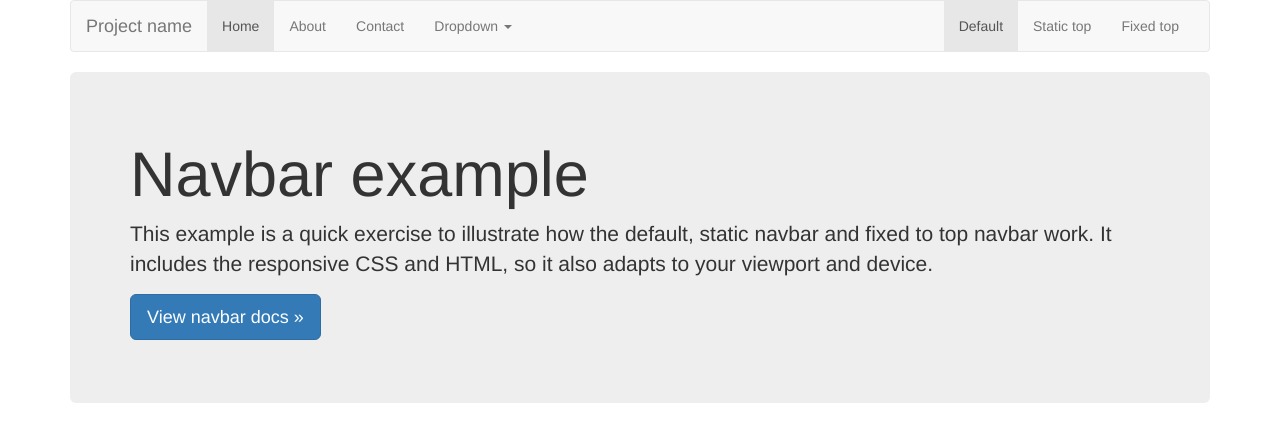
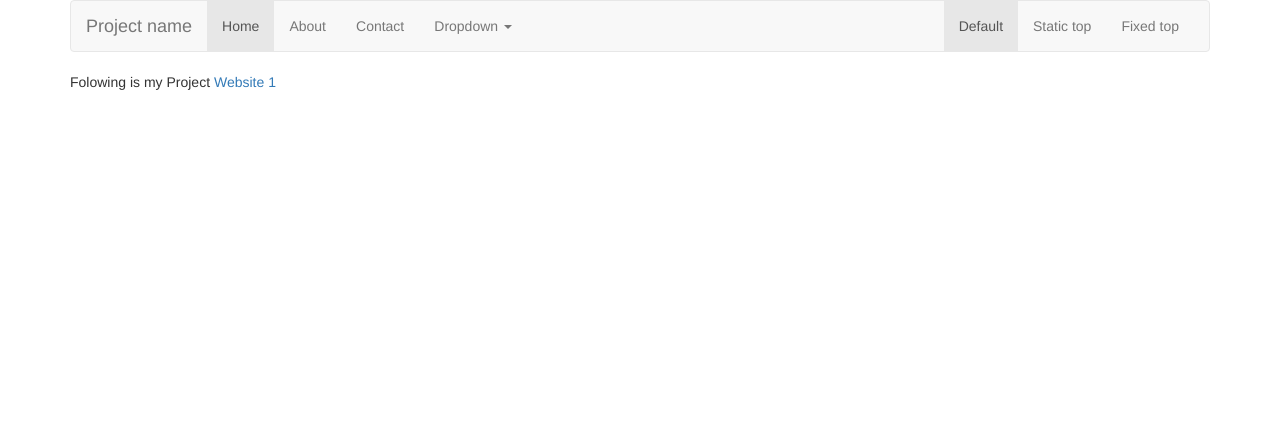
Before and after one commit to sibichanantony/sibichanantony.github.io, a plain HTML site: page index.html in a window 1280 px wide. Drawn offline with nearby package versions, Linux system fonts and the light colour scheme.

Commit message:
index modified

```diff
--- a/index.html
+++ b/index.html
@@ -55,13 +55,9 @@
       </nav>
 
       <!-- Main component for a primary marketing message or call to action -->
-      <div class="jumbotron">
-        <h1>Navbar example</h1>
-        <p>This example is a quick exercise to illustrate how the default, static navbar and fixed to top navbar work. It includes the responsive CSS and HTML, so it also adapts to your viewport and device.</p>
-        <p>
-          <a class="btn btn-lg btn-primary" href="../../components/#navbar" role="button">View navbar docs &raquo;</a>
-        </p>
-      </div>
+Folowing is my Project
+
+  <a href="http://sibichanantony.github.io/website/">Website 1 </a>
 
     </div> <!-- /container -->
 
```
